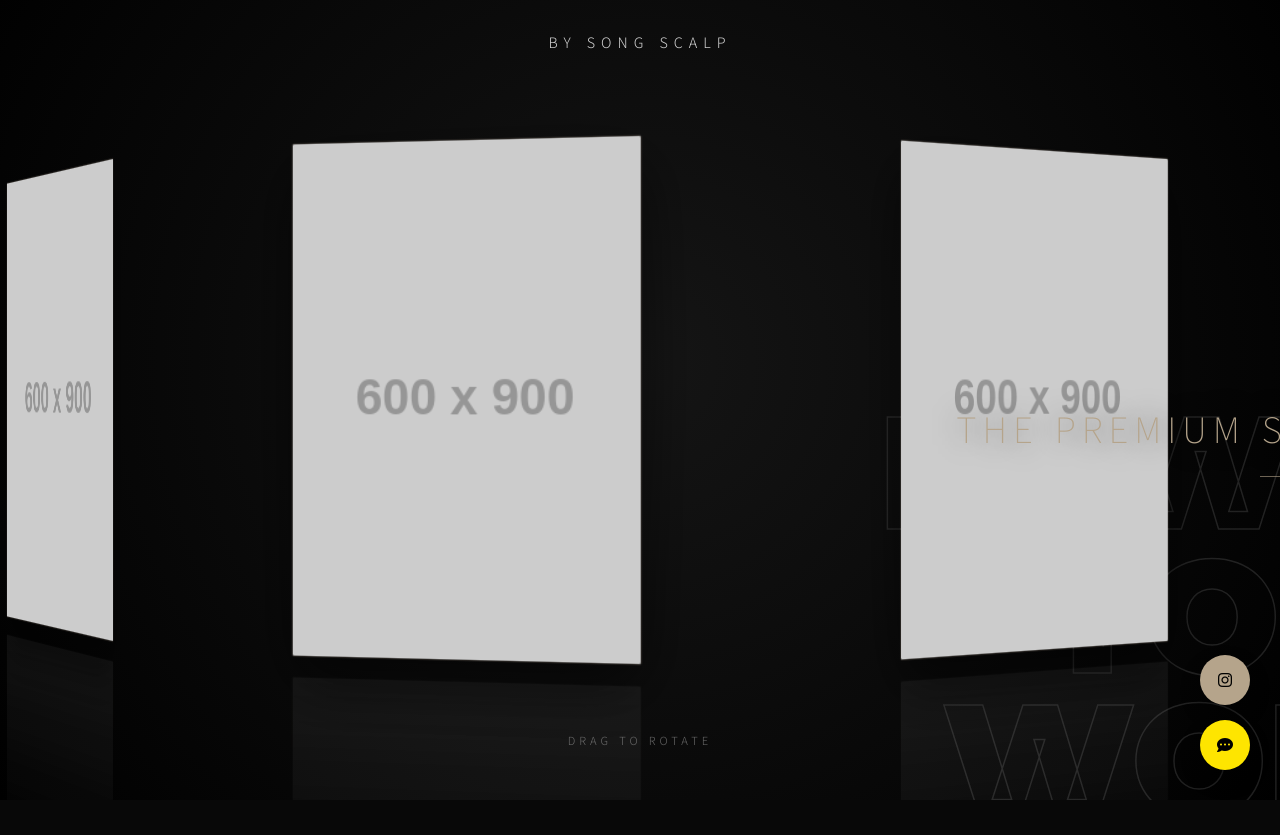
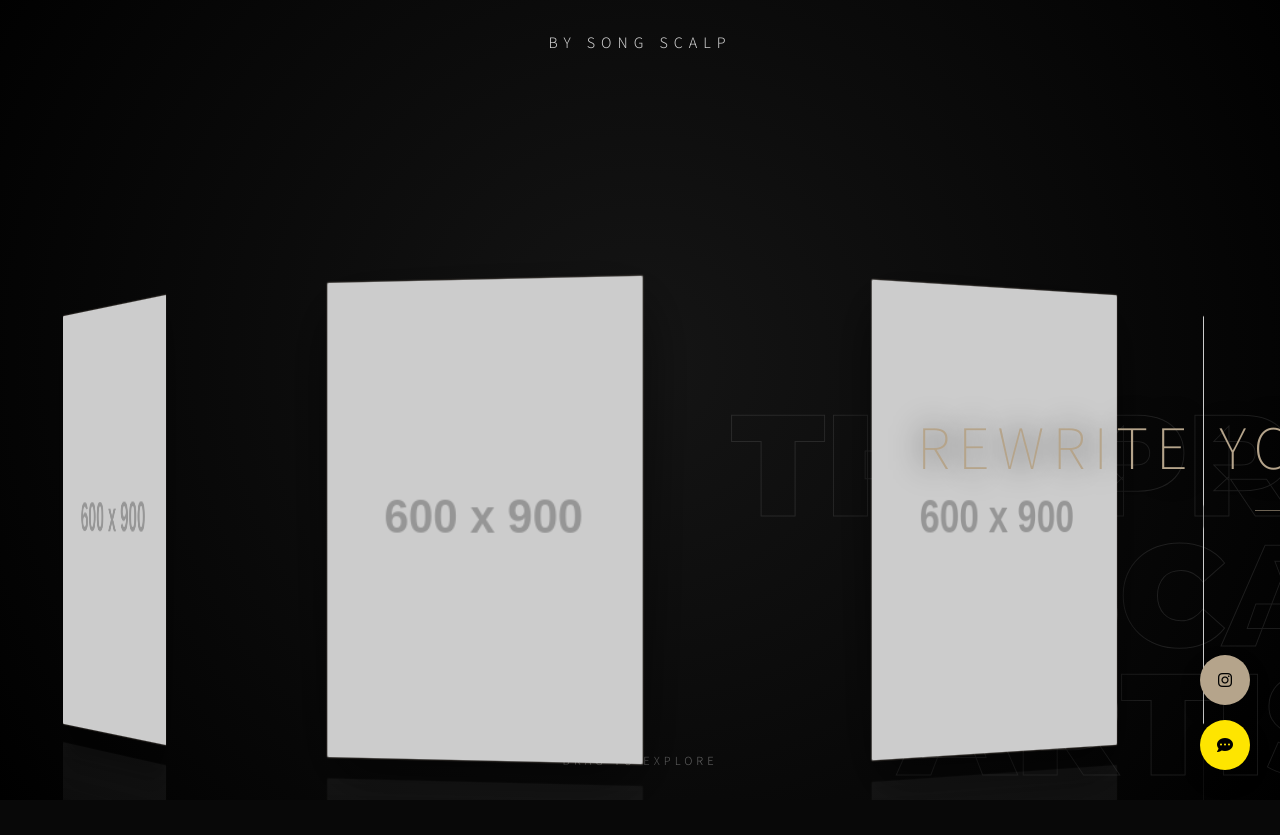
Before and after one commit to songshop-ms/scalping, a plain HTML site: page index.html in a window 1280 px wide. Shown: the top 835 px of the page. Drawn offline with nearby package versions, Linux system fonts and the light colour scheme; placeholder pictures from the web are drawn by us.

Commit message:
Update index.html

```diff
--- a/index.html
+++ b/index.html
@@ -3,7 +3,7 @@
 <head>
     <meta charset="UTF-8">
     <meta name="viewport" content="width=device-width, initial-scale=1.0">
-    <title>BY SONG SCALP | The premium scalp artistry</title>
+    <title>BY SONG SCALP | Rewrite your worth</title>
 
     <link href="https://fonts.googleapis.com/css2?family=Montserrat:wght@900&family=Noto+Sans+KR:wght@100;300;400;500&display=swap" rel="stylesheet">
     <link rel="stylesheet" href="https://cdnjs.cloudflare.com/ajax/libs/font-awesome/6.4.0/css/all.min.css">
@@ -36,7 +36,7 @@
         .logo { font-size: 0.9rem; font-weight: 300; letter-spacing: 6px; text-transform: uppercase; color: var(--white); opacity: 0.8; }
 
         /* =========================================
-           [1. Hero Section - Swapped Text Design]
+           [1. Hero Section - Final Text Layout]
            ========================================= */
         .hero {
             position: relative;
@@ -46,7 +46,7 @@
             background: radial-gradient(circle at 50% 45%, #151515 0%, #000 100%);
         }
 
-        /* [수정] 배경: REWRITE YOUR WORTH (웅장한 아웃라인) */
+        /* [수정] 배경: THE PREMIUM SCALP ARTISTRY (웅장한 아웃라인) */
         .hero-bg-text {
             position: absolute;
             top: 50%; left: 50%;
@@ -57,15 +57,15 @@
         .hero-bg-text h2 {
             font-family: 'Montserrat', sans-serif;
             font-weight: 900;
-            font-size: clamp(4rem, 15vw, 10rem); /* 화면을 꽉 채우는 크기 */
+            font-size: clamp(3.5rem, 12vw, 9rem); /* 문구 길이에 맞춰 크기 조정 */
             line-height: 0.9;
             text-transform: uppercase;
             color: transparent;
-            -webkit-text-stroke: 1.5px rgba(255, 255, 255, 0.12);
+            -webkit-text-stroke: 1px rgba(255, 255, 255, 0.1);
             display: flex; flex-direction: column;
         }
 
-        /* [수정] 중앙 포인트: The premium scalp artistry (뮤트 골드) */
+        /* [수정] 중앙 포인트: Rewrite your worth (뮤트 골드, 정중앙 배치) */
         .hero-focal-text {
             position: absolute;
             top: 50%; left: 50%;
@@ -76,23 +76,24 @@
             pointer-events: none;
         }
         .hero-focal-text h1 {
-            font-size: clamp(1.4rem, 3.5vw, 2.2rem); /* 문구가 길어짐에 따라 크기 최적화 */
+            font-size: clamp(2rem, 5vw, 3.5rem); /* 메인 타이틀 크기 확대 */
             font-weight: 100;
-            letter-spacing: 6px;
+            letter-spacing: 8px;
             color: var(--sand-gold);
             text-transform: uppercase;
             text-shadow: 0 0 30px rgba(0,0,0,0.9);
+            margin-bottom: 20px;
         }
         .hero-focal-text .sub-dash {
-            width: 40px; height: 1px; background: var(--sand-gold);
-            margin: 20px auto; opacity: 0.6;
+            width: 50px; height: 1px; background: var(--sand-gold);
+            margin: 0 auto; opacity: 0.6;
         }
 
-        /* 3D 캐러셀: 배경 글씨 앞, 중앙 글씨 뒤에 배치 */
+        /* 3D 캐러셀: 중앙 글씨와 겹치지 않게 하단으로 이동 */
         .carousel-viewport {
-            position: absolute; top: 50%; left: 50%;
+            position: absolute; top: 65%; left: 50%; /* 위치 하단으로 조정 */
             transform: translate(-50%, -50%);
-            width: 100%; height: 600px;
+            width: 100%; height: 500px;
             display: flex; justify-content: center; align-items: center;
             perspective: 2500px; cursor: grab;
             z-index: 5;
@@ -101,14 +102,15 @@
 
         .carousel-3d {
             position: relative;
-            width: 280px; height: 400px; /* 카드 크기 확대 유지 */
+            width: 260px; height: 380px; /* 카드 크기 약간 조정 */
             transform-style: preserve-3d;
             transition: transform 0.1s ease-out;
         }
 
         @media (max-width: 768px) {
-            .carousel-3d { width: 220px; height: 320px; }
+            .carousel-3d { width: 200px; height: 300px; }
             .hero-bg-text h2 { -webkit-text-stroke: 0.5px rgba(255, 255, 255, 0.15); }
+            .carousel-viewport { top: 70%; } /* 모바일에서 더 하단으로 */
         }
 
         .card {
@@ -120,10 +122,10 @@
         }
         .card img { width: 100%; height: 100%; object-fit: cover; filter: grayscale(10%); transition: 0.5s; }
 
-        .drag-hint { position: absolute; bottom: 50px; font-size: 0.7rem; letter-spacing: 4px; color: var(--gray); font-weight: 300; }
+        .drag-hint { position: absolute; bottom: 30px; font-size: 0.7rem; letter-spacing: 4px; color: var(--gray); font-weight: 300; }
 
         /* =========================================
-           [나머지 섹션 - 기존의 고급스러운 톤 유지]
+           [나머지 섹션 - 기존 스타일 유지]
            ========================================= */
         .director { padding: 180px 0; background: #080808; }
         .director-grid { display: grid; grid-template-columns: 1fr 1.2fr; gap: 80px; align-items: center; }
@@ -160,14 +162,14 @@
     <section class="hero">
         <div class="hero-bg-text" data-aos="zoom-out" data-aos-duration="2000">
             <h2>
-                <span>REWRITE</span>
-                <span>YOUR</span>
-                <span>WORTH</span>
+                <span>THE PREMIUM</span>
+                <span>SCALP</span>
+                <span>ARTISTRY</span>
             </h2>
         </div>
 
         <div class="hero-focal-text" data-aos="fade-up" data-aos-delay="500">
-            <h1>The premium scalp artistry</h1>
+            <h1>Rewrite your worth</h1>
             <div class="sub-dash"></div>
         </div>
 
@@ -184,7 +186,7 @@
             </div>
         </div>
 
-        <div class="drag-hint">DRAG TO ROTATE</div>
+        <div class="drag-hint">DRAG TO EXPLORE</div>
     </section>
 
     <section class="director">
@@ -228,7 +230,8 @@
         let rotation = 0; let isDragging = false; startX = 0; lastRotation = 0;
 
         function setRadius() {
-            const radius = window.innerWidth <= 768 ? 400 : 600; // 카드 장수가 8장이므로 넉넉한 반경 확보
+            // 카드 위치가 하단으로 내려갔으므로 반경을 조금 줄여 시각적 균형을 맞춤
+            const radius = window.innerWidth <= 768 ? 350 : 550;
             cards.forEach((card, i) => {
                 card.style.transform = `rotateY(${i * angle}deg) translateZ(${radius}px)`;
             });
```
